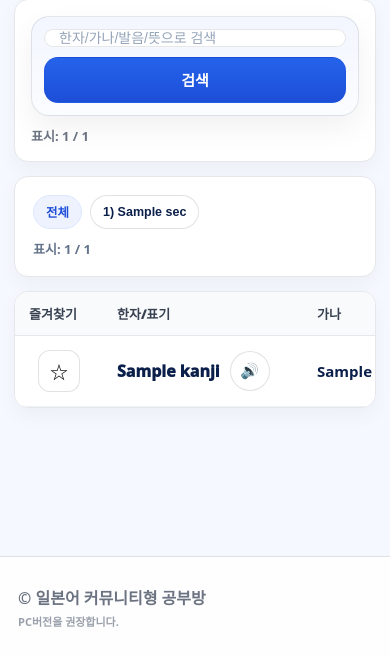
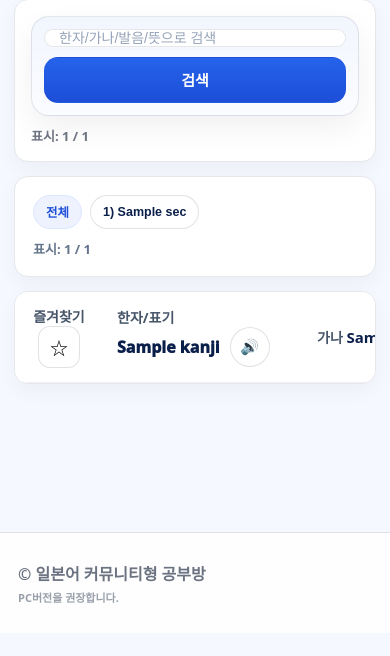
Before and after one commit to GameKingmaker/travel-talk, a Python web app: template templates/jlpt_n2_words.html in a window 390 px wide. Shown: the part 628-1284 px from the top of the page. Run offline with Jinja, Linux system fonts and the light colour scheme; the template is opened without the code that fills it: most values are stand-ins (such as "Sample title", 1, 10 or a date in 2020).

Commit message:
Update jlpt_n2_words.html

```diff
--- a/templates/jlpt_n2_words.html
+++ b/templates/jlpt_n2_words.html
@@ -183,6 +183,48 @@
   }
 
   .jlpt-words tr.is-hidden { display:none !important; }
+  @media (max-width: 768px) {
+  .jlpt-words table,
+  .jlpt-words thead,
+  .jlpt-words tbody,
+  .jlpt-words tr,
+  .jlpt-words th,
+  .jlpt-words td {
+    display: block;
+    width: 100%;
+  }
+
+  .jlpt-words thead {
+    display: none;
+  }
+
+  .jlpt-words tr {
+    margin-bottom: 14px;
+    border: 1px solid #e5e7eb;
+    border-radius: 14px;
+    padding: 12px;
+    background: #fff;
+  }
+
+  .jlpt-words td {
+    display: flex;
+    gap: 10px;
+    padding: 6px 0;
+    border: none;
+  }
+
+  .jlpt-words td::before {
+    content: attr(data-label);
+    min-width: 80px;
+    font-weight: 900;
+    color: #475569;
+    flex-shrink: 0;
+  }
+
+  .col-fav {
+    justify-content: flex-start;
+  }
+}
   </style>
 {% endblock %}
 
@@ -256,31 +298,38 @@ JLPT 시험 대비와 기본 어휘력 향상에 도움이 되도록 설계되
     data-pron="{{ (w.pron or '')|e }}"
     data-ko="{{ (w.ko or '')|e }}">
 
-            <td class="col-fav">
+  <td class="col-fav" data-label="즐겨찾기">
     <button class="fav-btn"
-                data-cat="jlpt:N2:words"
+      data-cat="jlpt:N1:words"
       data-jp="{{ (w.kanji or w.kana or '')|e }}"
       data-kana="{{ (w.kana or '')|e }}"
       aria-label="즐겨찾기">☆</button>
   </td>
 
-            <td class="col-kanji">
+  <td class="col-kanji" data-label="한자/표기">
     <div class="jp-cell">
-                <span class="jp-text">{{ w.kanji if w.kanji else w.kana }}</span>
+      <span class="jp-text">
+        {{ w.kanji if w.kanji else w.kana }}
+      </span>
       <button class="tts-mini" type="button"
               data-tts="{{ (w.tts_text or w.kana or w.kanji)|e }}"
               aria-label="발음 듣기">🔊</button>
     </div>
   </td>
 
-            <td class="col-kana">
+  <td class="col-kana" data-label="가나">
     <span class="jp-text" style="font-size:15px; font-weight:900;">
       {{ w.kana }}
     </span>
   </td>
 
-            <td class="col-pron"><span class="pron-text">{{ w.pron }}</span></td>
-            <td class="col-ko"><span class="ko-text">{{ w.ko }}</span></td>
+  <td class="col-pron" data-label="발음">
+    <span class="pron-text">{{ w.pron }}</span>
+  </td>
+
+  <td class="col-ko" data-label="뜻">
+    <span class="ko-text">{{ w.ko }}</span>
+  </td>
 
 </tr>
           {% endfor %}
```
Lines whose indentation alone changed are shown as unchanged.
